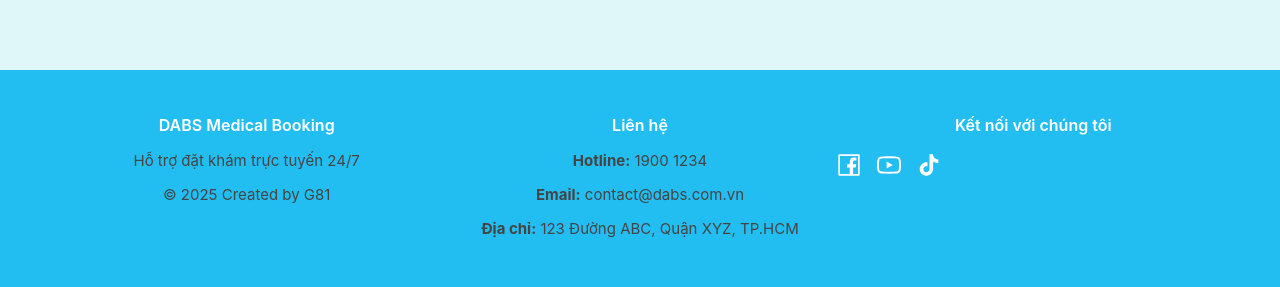
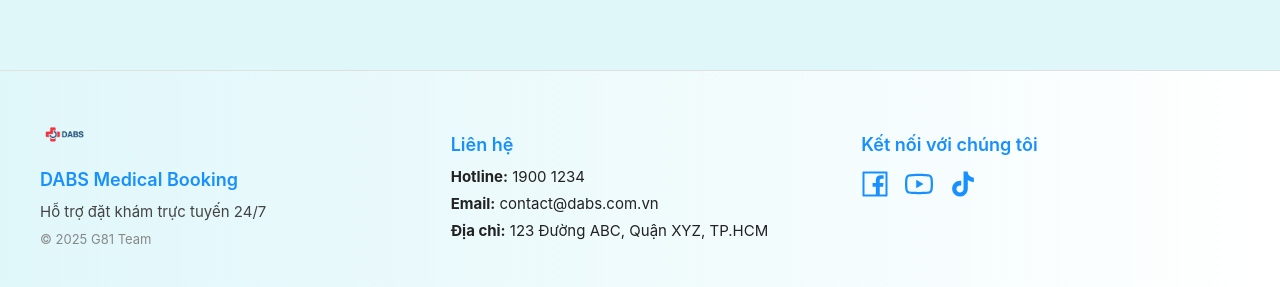
Before and after one commit to Unmei2k3/capstone-project-user, a React (Create React App) app in the folder user/: page / in a window 1280 px wide. Shown: the part 1196-1483 px from the top of the page. Built offline with nearby package versions, Linux system fonts and the light colour scheme; no server answers.

Commit message:
update user 25/08

```diff
--- a/user/src/components/LayoutCommon/index.jsx
+++ b/user/src/components/LayoutCommon/index.jsx
@@ -289,23 +289,28 @@ function LayoutCommon() {
             </main>
             <Footer className="footer">
     <div className="footer-content">
-                    <div className="footer-section">
+        <div className="footer-section footer-brand">
+            <img src={logo} alt="DABS Logo" className="footer-logo" />
             <h4>DABS Medical Booking</h4>
             <p>Hỗ trợ đặt khám trực tuyến 24/7</p>
-                        <p>© {new Date().getFullYear()} Created by G81</p>
+            <p className="footer-copyright">
+                © {new Date().getFullYear()} G81 Team
+            </p>
         </div>
-                    <div className="footer-section">
+        <div className="footer-section footer-contact">
             <h4>Liên hệ</h4>
-                        <p><strong>Hotline:</strong> 1900 1234</p>
-                        <p><strong>Email:</strong> contact@dabs.com.vn</p>
-                        <p><strong>Địa chỉ:</strong> 123 Đường ABC, Quận XYZ, TP.HCM</p>
+            <ul>
+                <li><strong>Hotline:</strong> 1900 1234</li>
+                <li><strong>Email:</strong> contact@dabs.com.vn</li>
+                <li><strong>Địa chỉ:</strong> 123 Đường ABC, Quận XYZ, TP.HCM</li>
+            </ul>
         </div>
-                    <div className="footer-section">
+        <div className="footer-section footer-social">
             <h4>Kết nối với chúng tôi</h4>
-                        <div className="footer-social">
-                            <a href="#"><FacebookOutlined /></a>
-                            <a href="#"><YoutubeOutlined /></a>
-                            <a href="#"><TikTokOutlined /></a>
+            <div className="footer-social-icons">
+                <a href="#" aria-label="Facebook"><FacebookOutlined /></a>
+                <a href="#" aria-label="Youtube"><YoutubeOutlined /></a>
+                <a href="#" aria-label="TikTok"><TikTokOutlined /></a>
             </div>
         </div>
     </div>
--- a/user/src/components/LayoutCommon/style.scss
+++ b/user/src/components/LayoutCommon/style.scss
@@ -251,35 +251,82 @@ main {
 }
 
 .footer {
-    text-align: center;
-    background-color: #23bef1;
+    background: linear-gradient(90deg, #e0f7fa 0%, #ffffff 100%);
+    padding: 40px 0 20px 0;
+    color: #222;
+    font-size: 15px;
+    border-top: 1px solid #e0e0e0;
 
     .footer-content {
         display: flex;
         justify-content: space-between;
+        align-items: flex-start;
+        max-width: 1200px;
+        margin: 0 auto;
         flex-wrap: wrap;
+        gap: 32px;
+    }
 
     .footer-section {
-            flex: 1;
-            min-width: 250px;
-            margin-bottom: 20px;
+        flex: 1 1 250px;
+        min-width: 220px;
+        margin-bottom: 16px;
 
         h4 {
-                color: white;
-                margin-bottom: 16px;
+            color: #1890ff;
+            margin-bottom: 12px;
+            font-size: 18px;
+            font-weight: 600;
+        }
+
+        ul {
+            padding: 0;
+            margin: 0;
+            list-style: none;
+
+            li {
+                margin-bottom: 8px;
+            }
+        }
+    }
+
+    .footer-brand {
+        text-align: left;
+
+        .footer-logo {
+            width: 48px;
+            margin-bottom: 10px;
+            display: block;
+        }
+
+        h4 {
+            margin-top: 0;
+        }
+
+        p {
+            margin: 0 0 6px 0;
+        }
+
+        .footer-copyright {
+            color: #888;
+            font-size: 13px;
+            margin-top: 10px;
+        }
     }
 
     .footer-social {
+        .footer-social-icons {
             display: flex;
             gap: 16px;
-                font-size: 24px;
+            margin-top: 8px;
 
             a {
-                    color: white;
+                font-size: 28px;
+                color: #1890ff;
+                transition: color 0.2s;
 
                 &:hover {
-                        color: #1890ff;
-                    }
+                    color: #fa8c16;
                 }
             }
         }
@@ -332,4 +379,16 @@ main {
             }
         }
     }
+
+    .footer .footer-content {
+        flex-direction: column;
+        align-items: flex-start;
+        gap: 0;
     }
+
+    .footer .footer-section {
+        min-width: 0;
+        width: 100%;
+        margin-bottom: 24px;
+    }
+}
```
Also changed, not shown: user/src/constant/routes/index.jsx (+4 -4 lines). Lines whose indentation alone changed are shown as unchanged.
